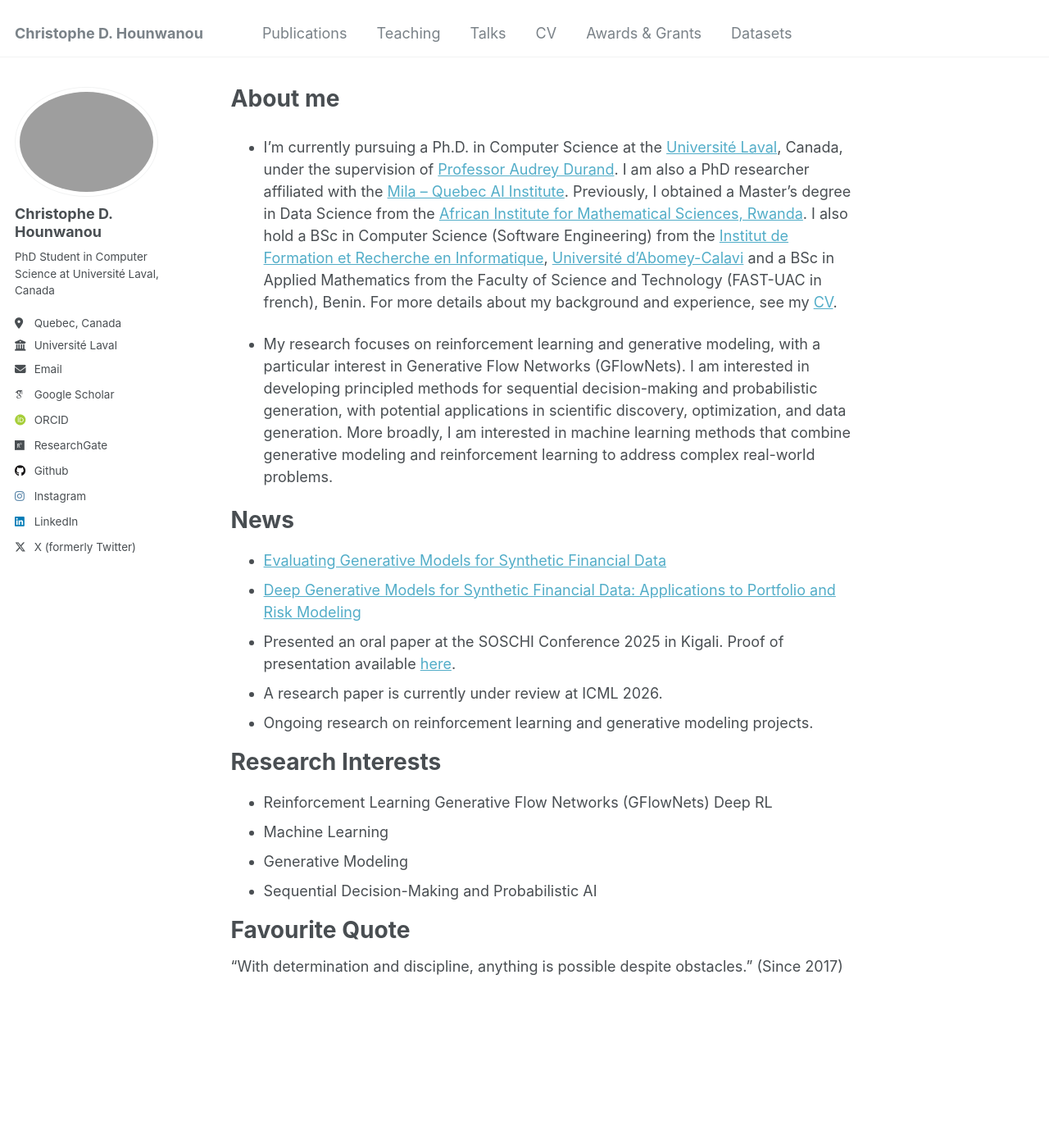
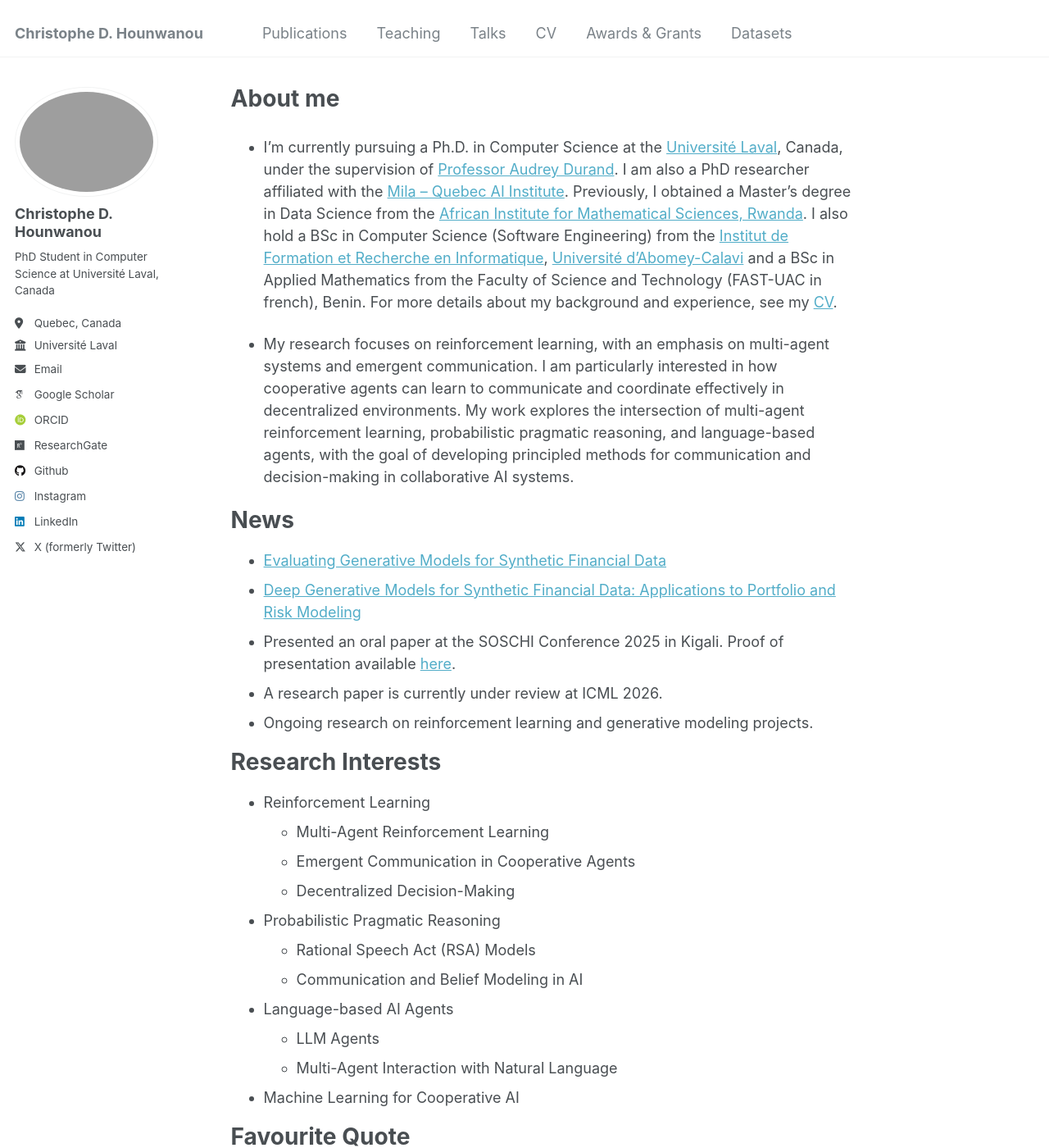
Before and after one commit to chrishounwanou/chrishounwanou.github.io, a Jekyll site: the page built from _pages/about.md, in a window 1280 px wide and 1400 px high. Shown: the whole window at 82% size. Built offline with Jekyll 4.4.1, drawn with Linux system fonts in a browser that asks for light colours; some web fonts are replaced; some of the changed text lies outside the part shown.

Commit message:
Update about.md

```diff
--- a/_pages/about.md
+++ b/_pages/about.md
@@ -8,7 +8,7 @@ redirect_from:
 ---
 - I'm currently pursuing a Ph.D. in Computer Science at the [Université Laval](https://www.ulaval.ca/), Canada, under the supervision of [Professor Audrey Durand](https://mila.quebec/fr/annuaire/audrey-durand). I am also a PhD researcher affiliated with the [Mila – Quebec AI Institute](https://mila.quebec/fr). Previously, I obtained a Master's degree in Data Science from the [African Institute for Mathematical Sciences, Rwanda](https://aims.ac.rw/). I also hold a BSc in Computer Science (Software Engineering) from the [Institut de Formation et Recherche en Informatique](https://ifri-uac.bj/), [Université d'Abomey-Calavi](https://www.uac.bj/) and a BSc in Applied Mathematics from the Faculty of Science and Technology (FAST-UAC in french), Benin. For more details about my background and experience, see my [CV](/files/Christophe_Hounwanou_CV.pdf).
 
-- My research focuses on reinforcement learning and generative modeling, with a particular interest in Generative Flow Networks (GFlowNets). I am interested in developing principled methods for sequential decision-making and probabilistic generation, with potential applications in scientific discovery, optimization, and data generation. More broadly, I am interested in machine learning methods that combine generative modeling and reinforcement learning to address complex real-world problems.
+- My research focuses on reinforcement learning, with an emphasis on multi-agent systems and emergent communication. I am particularly interested in how cooperative agents can learn to communicate and coordinate effectively in decentralized environments. My work explores the intersection of multi-agent reinforcement learning, probabilistic pragmatic reasoning, and language-based agents, with the goal of developing principled methods for communication and decision-making in collaborative AI systems.
 
 News
 ======
@@ -22,13 +22,21 @@ Research Interests
 ======
 
 - Reinforcement Learning
-  Generative Flow Networks (GFlowNets)
-  Deep RL
-- Machine Learning
-- Generative Modeling
-- Sequential Decision-Making and Probabilistic AI
+  - Multi-Agent Reinforcement Learning
+  - Emergent Communication in Cooperative Agents
+  - Decentralized Decision-Making
+
+- Probabilistic Pragmatic Reasoning
+  - Rational Speech Act (RSA) Models
+  - Communication and Belief Modeling in AI
+
+- Language-based AI Agents
+  - LLM Agents
+  - Multi-Agent Interaction with Natural Language
+
+- Machine Learning for Cooperative AI
 
 Favourite Quote
 ======
 
-“With determination and discipline, anything is possible despite obstacles.” (Since 2017)
+“With determination and discipline, anything is possible despite obstacles.” (Since 2016)
```
